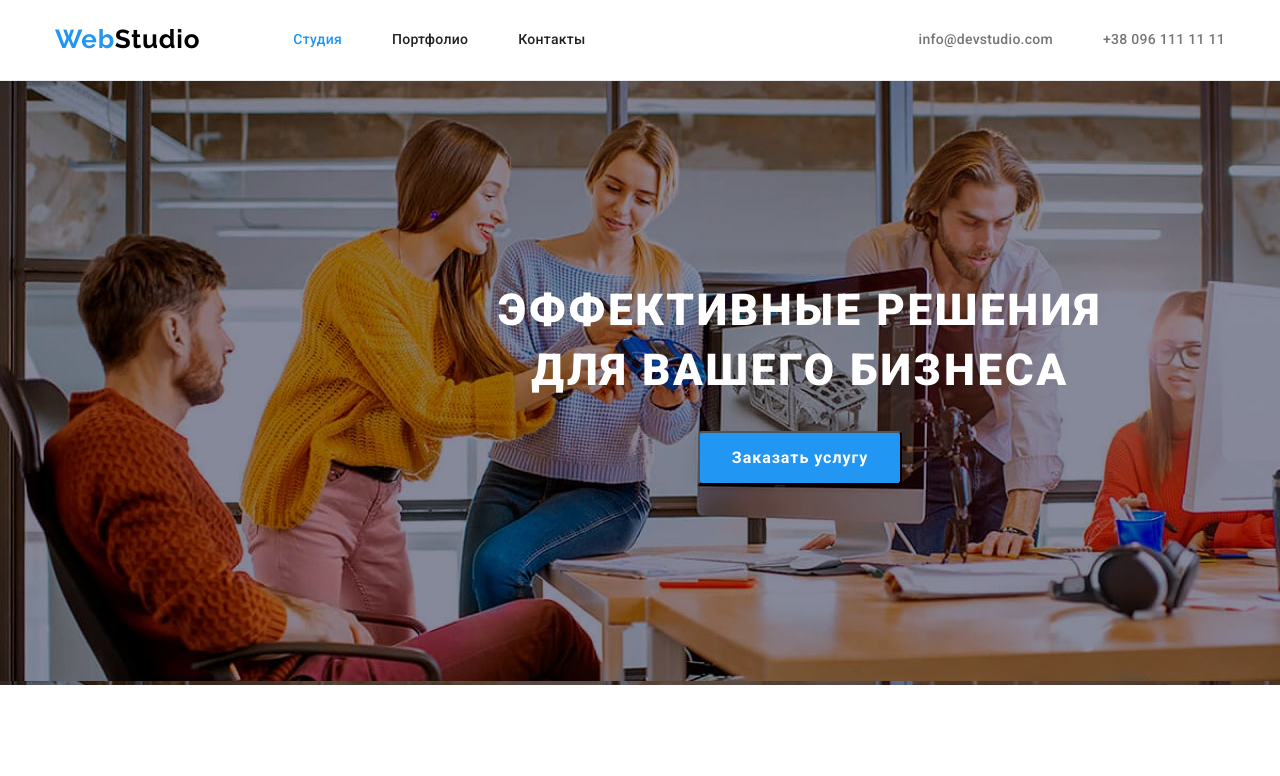
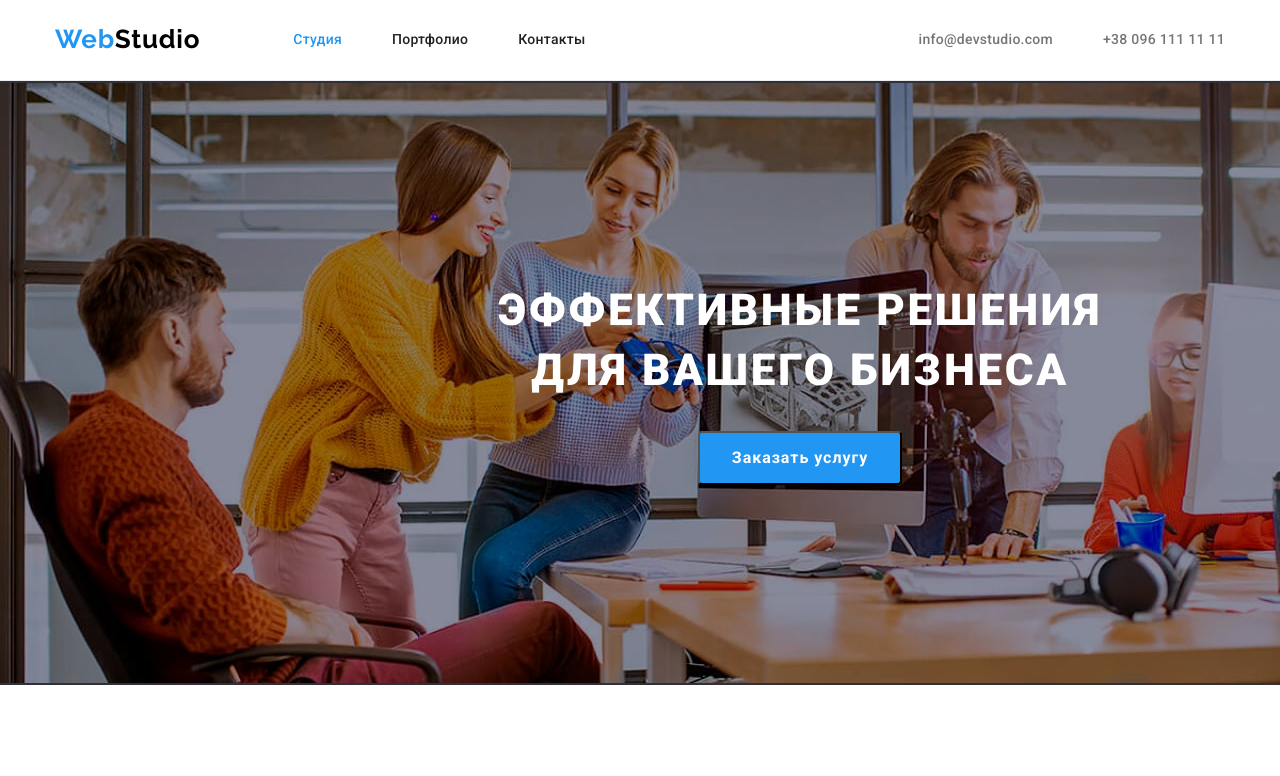
Before and after one commit to Kostyant1n/goit-markup-hw-03, a plain HTML site: page index.html in a window 1280 px wide. Shown: the top 776 px of the page. Drawn offline with nearby package versions, Linux system fonts and the light colour scheme.

Commit message:
Hero-background

```diff
--- a/css/common.css
+++ b/css/common.css
@@ -12,12 +12,14 @@
   --primary-text-color: #757575;
   --accent-pick-color: #2196f3;
   --primary-wight-color: #ffffff;
+  --background-grey-color: #2f303a;
 
   /* footer color */
   --fttitle-text-color: #212121;
   --ftprimary-text-color: #757575;
   --ftaccent-pick-color: #2196f3;
   --ftprimary-wight-color: #f5f4fa;
+  --ftbackground-grey-color: #2f303a;
 }
 
 /* Body */
@@ -152,7 +154,7 @@ body {
 .ftr {
   display: blo;
   width: 100%;
-  background-color: #2f303a;
+  background-color: var(--ftbackground-grey-color);
   padding-top: 60px;
   padding-bottom: 60px;
 }
--- a/css/main.css
+++ b/css/main.css
@@ -1,11 +1,15 @@
 /* Hero */
 
 .hero.section {
+  display: block;
   text-align: center;
   padding: 200px 452px;
   min-width: 1600px;
   min-height: 600px;
-  background-image: url(https://github.com/Kostyant1n/goit-markup-hw-03/blob/main/images/hero.jpg?raw=true);
+  background-color: var(--background-grey-color);
+  background-image: url(../images/hero.jpg);
+  background-repeat: no-repeat;
+  background-position: center;
 }
 
 .hero-title {
```
